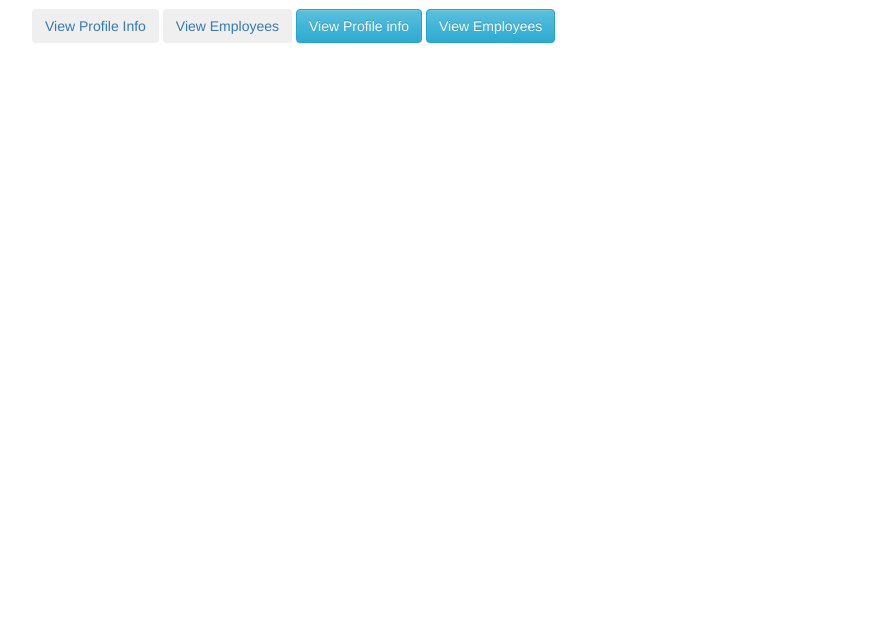
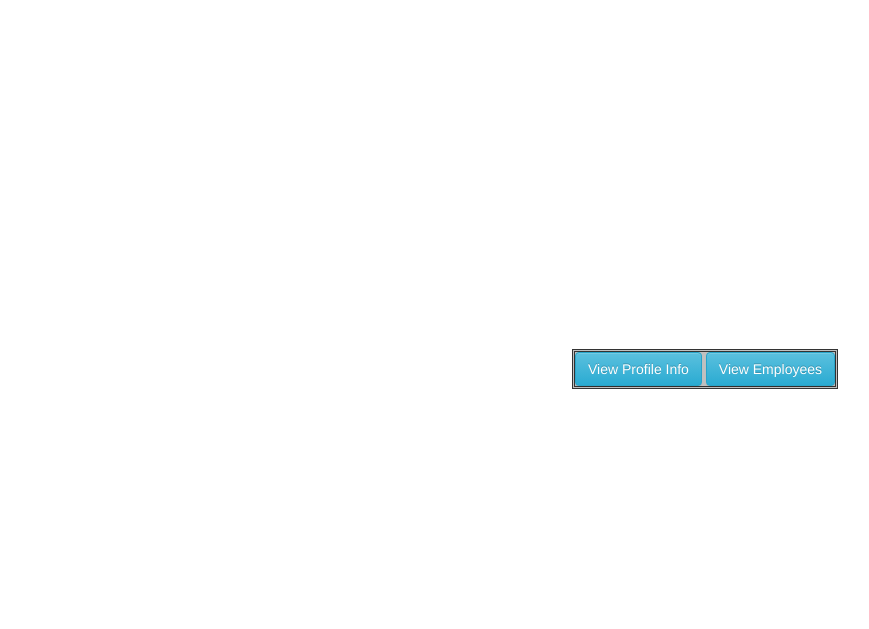
Before and after one commit to sxHelloWorld/SWEN-344-API-Project, a PHP site: page /employerHome.php in a window 1280 px wide. Shown: the part 51-680 px from the top of the page, without its empty margins (68-937 px from the left). Run offline with PHP 8.4, Linux system fonts and the light colour scheme.

Commit message:
messing around with styling more

```diff
--- a/website/html/employerHome.php
+++ b/website/html/employerHome.php
@@ -30,18 +30,9 @@
     </div>
 </nav>
 
-<div class="btn-group btn-group-lg" role="group" aria-label="Basic example">
-  <a href="employeeInfo.php"><button type="button" class="btn btn-secondary">View Profile Info</button></a>
-  <a href="viewEmployees.php"><button type="button" class="btn btn-secondary">View Employees</button></a>
-</div>
-
-<div class="btn-group btn-group-lg" role="group" aria-label="Buttons">
-    <a href="employeeInfo.php">
-        <button type="button" class="btn btn-info">View Profile info</button>
-    </a>
-    <a href="viewEmployees.php">
-        <button type="button" class="btn btn-info">View Employees</button>
-    </a>
+<div id="buttonLinks" class="btn-group btn-group-lg" role="group" aria-label="Basic example">
+  <a href="employeeInfo.php"><button type="button" class="btn btn-info">View Profile Info</button></a>
+  <a href="viewEmployees.php"><button type="button" class="btn btn-info">View Employees</button></a>
 </div>
 
 <footer>
```
Also changed, not shown: website/html/adminHome.php (+4 -12 lines), website/html/employeeHome.php (+2 -6 lines).
